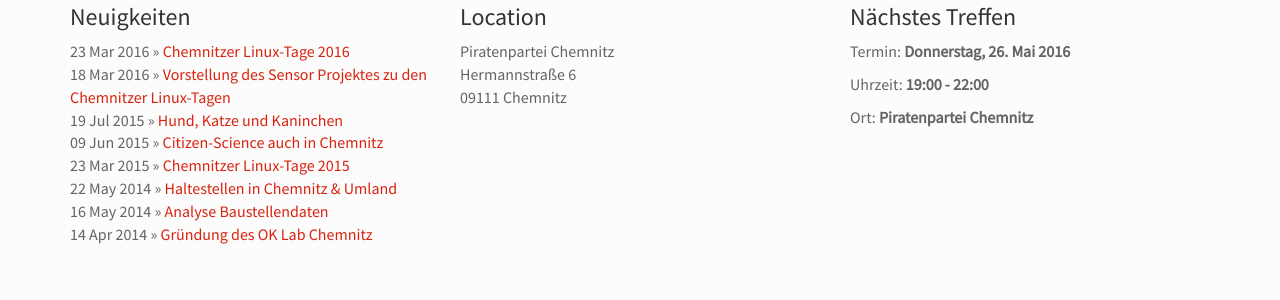
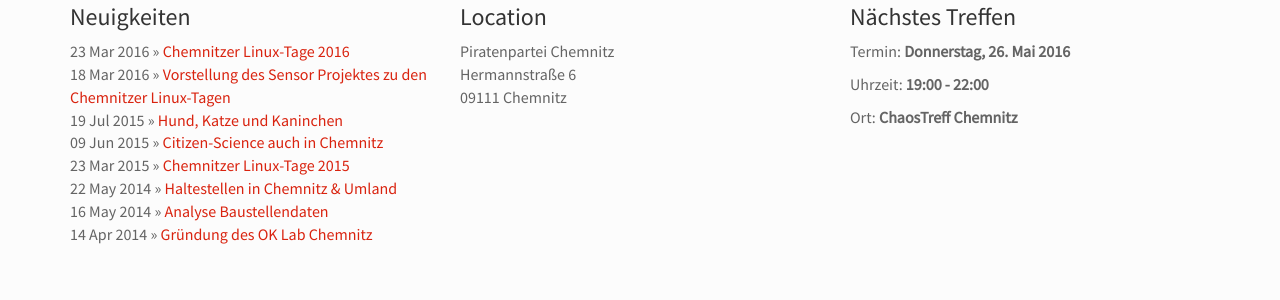
Before and after one commit to CodeforChemnitz/codeforchemnitz.github.io, a Jekyll site: the page built from index.html, in a window 1280 px wide and 900 px high, scrolled down 557 px. Shown: the part 153-453 px from the top of the window. Built offline with Jekyll 4.4.1, drawn with Linux system fonts in a browser that asks for light colours.

Commit message:
Update treffen.yml

```diff
--- a/_data/treffen.yml
+++ b/_data/treffen.yml
@@ -3,5 +3,5 @@
 day-nr: 26
 month: Mai 2016
 time: "19:00 - 22:00"
-location: Piratenpartei Chemnitz #myCGS, Hermannstraße 6, Chemnitz
+location: ChaosTreff Chemnitz #myCGS, Hermannstraße 6, Chemnitz
 #location: Altes Heizhaus im Innenhof der TU Chemnitz, Str. der Nationen 62
```
